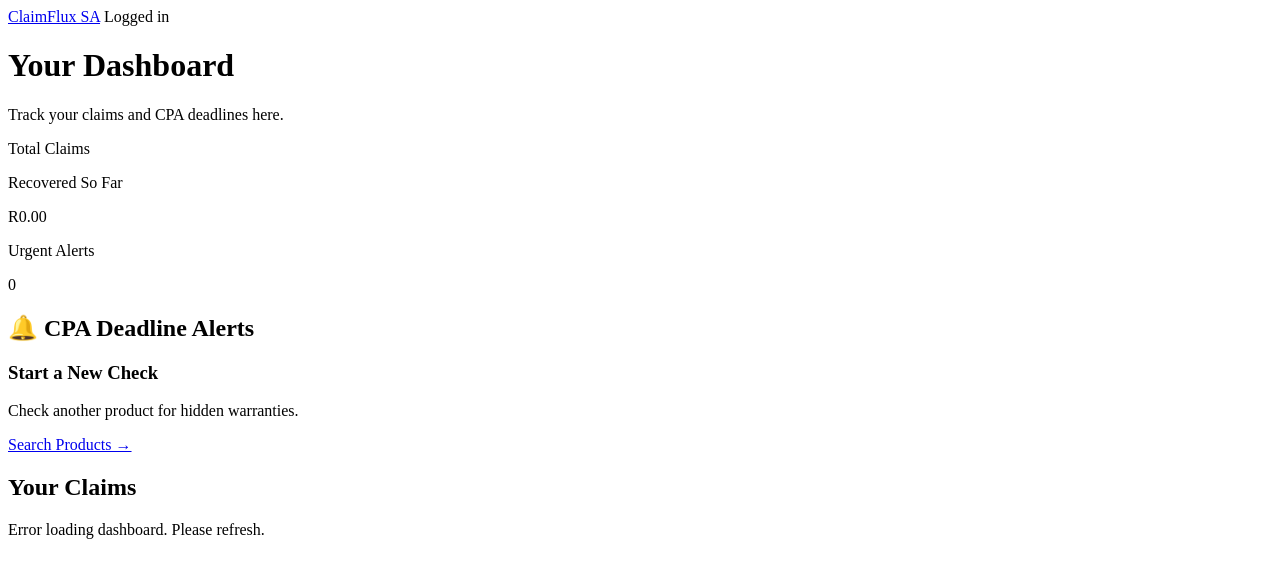
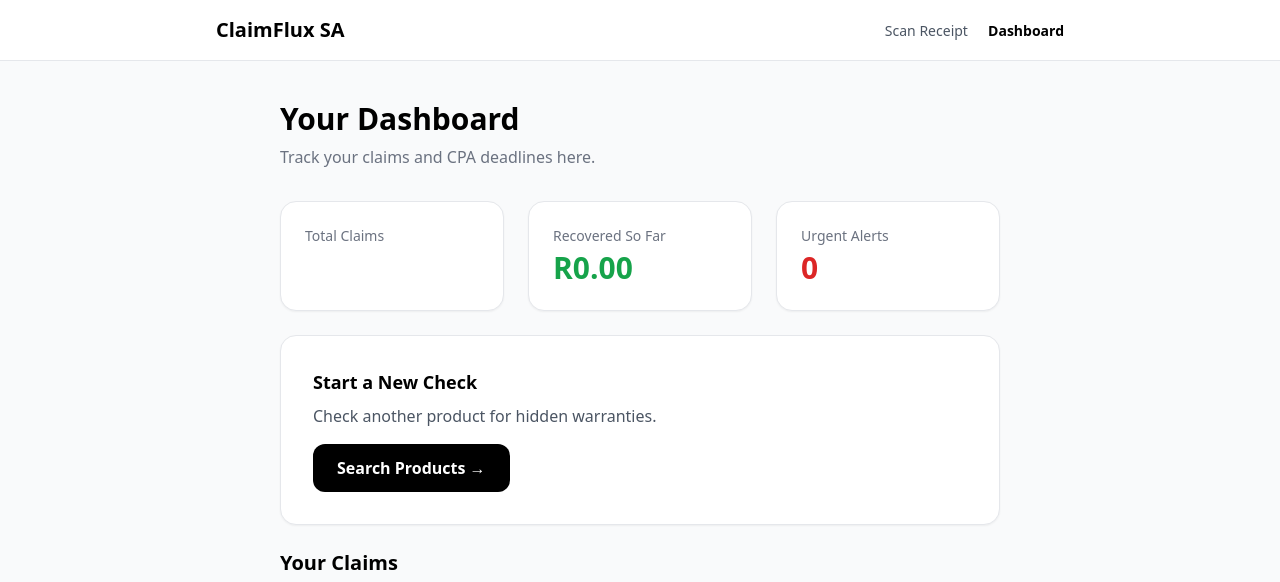
Before and after one commit to claimsa/claimflux-sa, a Flask app: template templates/dashboard.html in a window 1280 px wide. Shown: the top 582 px of the page. Run offline with Flask 3, Linux system fonts and the light colour scheme; the template is opened without the code that fills it, so the values that code supplies are empty; some libraries are stand-ins or nearby versions.

Commit message:
Update dashboard design

```diff
--- a/templates/dashboard.html
+++ b/templates/dashboard.html
@@ -4,56 +4,40 @@
     <meta charset="UTF-8">
     <meta name="viewport" content="width=device-width, initial-scale=1.0">
     <title>Dashboard — ClaimFlux SA</title>
-    <script src="[https://cdn.tailwindcss.com](https://cdn.tailwindcss.com/)"></script>
+    <script src="https://cdn.tailwindcss.com"></script>
 </head>
 <body class="bg-gray-50 min-h-screen">
 
     <header class="border-b bg-white">
         <div class="max-w-4xl mx-auto px-6 py-4 flex justify-between items-center">
             <a href="/" class="text-xl font-bold">ClaimFlux SA</a>
-            <span class="text-gray-600 text-sm">Logged in</span>
+            <nav class="space-x-4">
+                <a href="/scan" class="text-gray-600 hover:text-black text-sm">Scan Receipt</a>
+                <a href="/dashboard" class="text-black font-semibold text-sm">Dashboard</a>
+            </nav>
         </div>
     </header>
 
-     <div class="max-w-3xl mx-auto mt-10 px-6">
+    <div class="max-w-3xl mx-auto mt-10 px-6">
         <h1 class="text-3xl font-bold mb-2">Your Dashboard</h1>
         <p class="text-gray-500 mb-8">Track your claims and CPA deadlines here.</p>
 
-        <!-- Stats Cards -->
         <div class="grid grid-cols-1 md:grid-cols-3 gap-6 mb-6">
-            <div class="bg-white rounded-2xl p-6 shadow-sm border">
-                <p class="text-gray-500 text-sm">Total Claims</p>
-                <p class="text-3xl font-bold mt-1" id="totalClaims">0</p>
-            </div>
-            <div class="bg-white rounded-2xl p-6 shadow-sm border">
-                <p class="text-gray-500 text-sm">Recovered So Far</p>
-                <p class="text-3xl font-bold text-green-600 mt-1" id="totalRecovered">R0</p>
-            </div>
-            <div class="bg-white rounded-2xl p-6 shadow-sm border">
-                <p class="text-gray-500 text-sm">Urgent Alerts</p>
-                <p class="text-3xl font-bold text-red-600 mt-1" id="urgentAlerts">0</p>
-            </div>
+            <div class="bg-white rounded-2xl p-6 shadow-sm border"><p class="text-gray-500 text-sm">Total Claims</p><p class="text-3xl font-bold mt-1" id="totalClaims">0</p></div>
+            <div class="bg-white rounded-2xl p-6 shadow-sm border"><p class="text-gray-500 text-sm">Recovered So Far</p><p class="text-3xl font-bold text-green-600 mt-1" id="totalRecovered">R0</p></div>
+            <div class="bg-white rounded-2xl p-6 shadow-sm border"><p class="text-gray-500 text-sm">Urgent Alerts</p><p class="text-3xl font-bold text-red-600 mt-1" id="urgentAlerts">0</p></div>
         </div>
 
-        <!-- CPA Alerts -->
-        <div id="alertsSection" class="hidden mb-6">
-            <h2 class="text-xl font-semibold mb-3">🔔 CPA Deadline Alerts</h2>
-        </div>
+        <div id="alertsSection" class="hidden mb-6"><h2 class="text-xl font-semibold mb-3">CPA Deadline Alerts</h2></div>
 
-        <!-- New Search -->
         <div class="bg-white rounded-2xl p-8 shadow-sm border mb-6">
             <h3 class="font-semibold text-lg mb-2">Start a New Check</h3>
             <p class="text-gray-600 mb-4">Check another product for hidden warranties.</p>
-            <a href="/" class="bg-black text-white px-6 py-3 rounded-xl font-semibold inline-block hover:bg-gray-800 transition">
-                Search Products →
-            </a>
+            <a href="/" class="bg-black text-white px-6 py-3 rounded-xl font-semibold inline-block hover:bg-gray-800 transition">Search Products →</a>
         </div>
 
-        <!-- Claims List -->
         <h2 class="text-xl font-semibold mb-4">Your Claims</h2>
-        <div id="claimsList" class="space-y-4">
-            <p class="text-gray-400 text-center py-8">Loading...</p>
-        </div>
+        <div id="claimsList" class="space-y-4"><p class="text-gray-400 text-center py-8">Loading...</p></div>
     </div>
 
     <script>
@@ -62,81 +46,37 @@
             const response = await fetch('/api/my-claims');
             const data = await response.json();
 
-            // Show CPA alerts first
             if (data.cpa_alerts && data.cpa_alerts.length > 0) {
                 let alertHtml = '';
                 data.cpa_alerts.forEach(a => {
-                    const colors = {
-                        'expired': 'bg-red-100 border-red-300 text-red-800',
-                        'critical': 'bg-red-50 border-red-200 text-red-700',
-                        'warning': 'bg-yellow-50 border-yellow-200 text-yellow-700',
-                        'ok': 'bg-green-50 border-green-200 text-green-700'
-                    };
-                    const icons = {
-                        'expired': '❌',
-                        'critical': '🚨',
-                        'warning': '⚠️',
-                        'ok': '✅'
-                    };
-                    alertHtml += `
-                        <div class="border rounded-xl p-4 mb-3 ${colors[a.urgency]}">
-                            <div class="flex items-center justify-between">
-                                <p class="font-semibold">${icons[a.urgency]} ${a.product_name}</p>
-                                <span class="text-sm font-bold">${a.days_left > 0 ? a.days_left + ' days left' : 'EXPIRED'}</span>
-                            </div>
-                            <p class="text-sm mt-1">Retailer: ${a.retailer || 'Unknown'} | Deadline: ${a.deadline}</p>
-                            ${a.urgency !== 'expired' ? '<p class="text-sm mt-2 font-semibold">Send the CPA letter before the deadline!</p>' : '<p class="text-sm mt-2">CPA window closed. Check for manufacturer warranty instead.</p>'}
-                        </div>`;
+                    const colors = {'expired':'bg-red-100 border-red-300 text-red-800','critical':'bg-red-50 border-red-200 text-red-700','warning':'bg-yellow-50 border-yellow-200 text-yellow-700','ok':'bg-green-50 border-green-200 text-green-700'};
+                    const icons = {'expired':'❌','critical':'🚨','warning':'⚠️','ok':'✅'};
+                    alertHtml += `<div class="border rounded-xl p-4 mb-3 ${colors[a.urgency]}"><div class="flex items-center justify-between"><p class="font-semibold">${icons[a.urgency]} ${a.product_name}</p><span class="text-sm font-bold">${a.days_left > 0 ? a.days_left + ' days left' : 'EXPIRED'}</span></div><p class="text-sm mt-1">Retailer: ${a.retailer || 'Unknown'} | Deadline: ${a.deadline}</p></div>`;
                 });
-
-                document.getElementById('alertsSection').innerHTML = alertHtml;
+                document.getElementById('alertsSection').innerHTML += alertHtml;
                 document.getElementById('alertsSection').classList.remove('hidden');
             }
 
-            // Stats
             document.getElementById('totalClaims').textContent = data.count;
             document.getElementById('totalRecovered').textContent = 'R' + (data.total_recovered || 0).toFixed(2);
             document.getElementById('urgentAlerts').textContent = data.urgent_count || 0;
 
-            // Claims list
             if (data.claims.length === 0) {
-                document.getElementById('claimsList').innerHTML = `
-                    <div class="bg-white rounded-2xl p-10 shadow-sm border text-center">
-                        <p class="text-gray-400 text-lg">No claims filed yet.</p>
-                        <a href="/" class="text-black underline mt-2 inline-block">Search a product →</a>
-                    </div>`;
+                document.getElementById('claimsList').innerHTML = '<div class="bg-white rounded-2xl p-10 shadow-sm border text-center"><p class="text-gray-400 text-lg">No claims filed yet.</p><a href="/" class="text-black underline mt-2 inline-block">Search a product →</a></div>';
                 return;
             }
 
             let html = '';
             data.claims.forEach(c => {
-                const statusColors = {
-                    'paid': 'bg-green-100 text-green-800',
-                    'filed': 'bg-blue-100 text-blue-800',
-                    'initiated': 'bg-yellow-100 text-yellow-800'
-                };
+                const statusColors = {'paid':'bg-green-100 text-green-800','filed':'bg-blue-100 text-blue-800','initiated':'bg-yellow-100 text-yellow-800'};
                 const statusColor = statusColors[c.status] || 'bg-gray-100 text-gray-800';
-
-                html += `
-                    <div class="bg-white rounded-2xl p-6 shadow-sm border">
-                        <div class="flex justify-between items-start">
-                            <div>
-                                <h3 class="font-semibold">${c.warranties?.brand || 'Product'} — ${c.warranties?.part_covered || 'Warranty Claim'}</h3>
-                                <p class="text-gray-500 text-sm">Filed: ${new Date(c.filed_date).toLocaleDateString('en-ZA')}</p>
-                            </div>
-                            <span class="px-3 py-1 rounded-full text-sm font-medium ${statusColor}">${c.status}</span>
-                        </div>
-                        ${c.user_payout ? `<p class="mt-3 text-green-600 font-semibold">Your payout: R${c.user_payout.toFixed(2)}</p>` : ''}
-                    </div>`;
+                html += `<div class="bg-white rounded-2xl p-6 shadow-sm border"><div class="flex justify-between items-start"><div><h3 class="font-semibold">${c.warranties?.brand || 'Product'} — ${c.warranties?.part_covered || 'Warranty Claim'}</h3><p class="text-gray-500 text-sm">Filed: ${new Date(c.filed_date).toLocaleDateString('en-ZA')}</p></div><span class="px-3 py-1 rounded-full text-sm font-medium ${statusColor}">${c.status}</span></div>${c.user_payout ? `<p class="mt-3 text-green-600 font-semibold">Your payout: R${c.user_payout.toFixed(2)}</p>` : ''}</div>`;
             });
-
             document.getElementById('claimsList').innerHTML = html;
-
         } catch (error) {
-            document.getElementById('claimsList').innerHTML = '<p class="text-red-500">Error loading dashboard. Please refresh.</p>';
+            document.getElementById('claimsList').innerHTML = '<p class="text-red-500">Error loading. Please refresh.</p>';
         }
     }
-
     loadDashboard();
     </script>
 </body>
```
